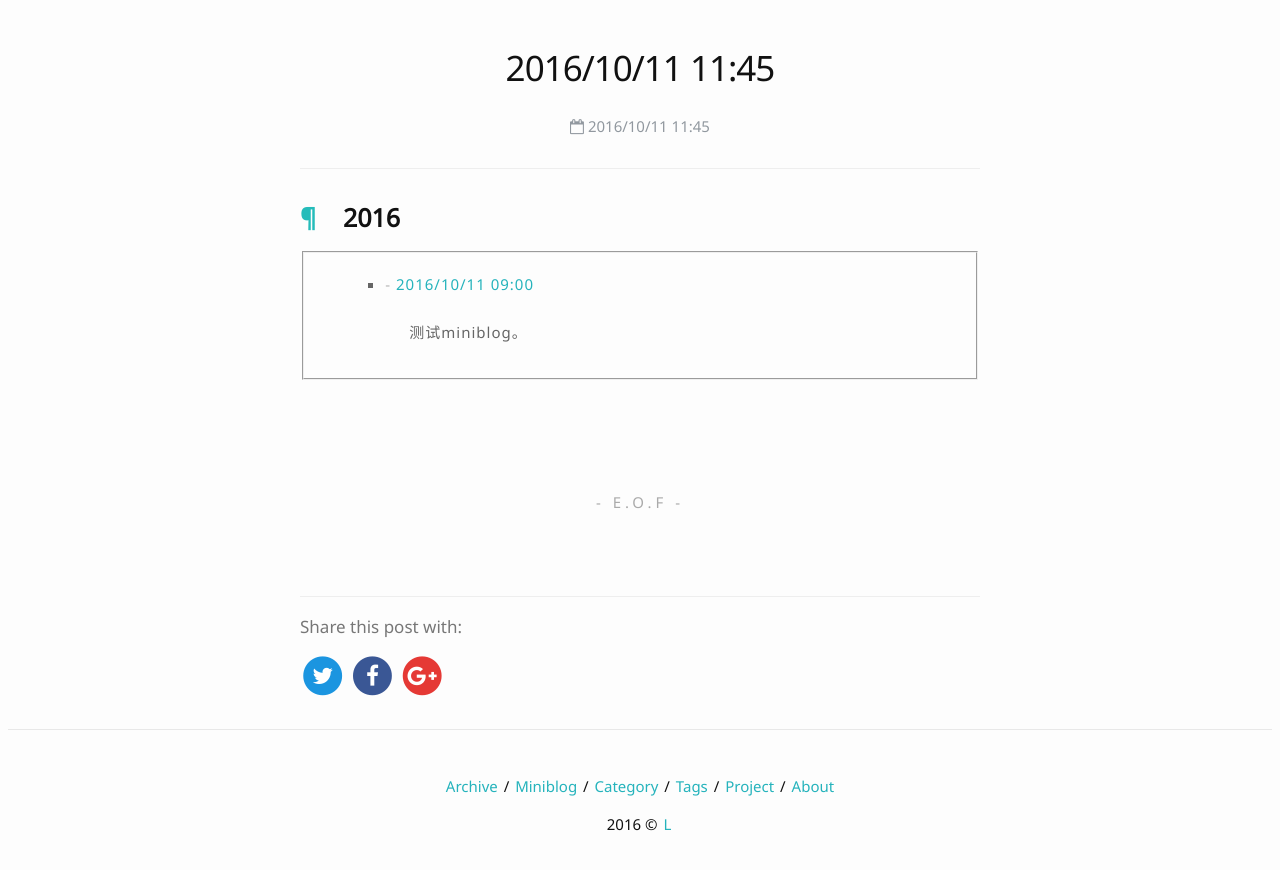
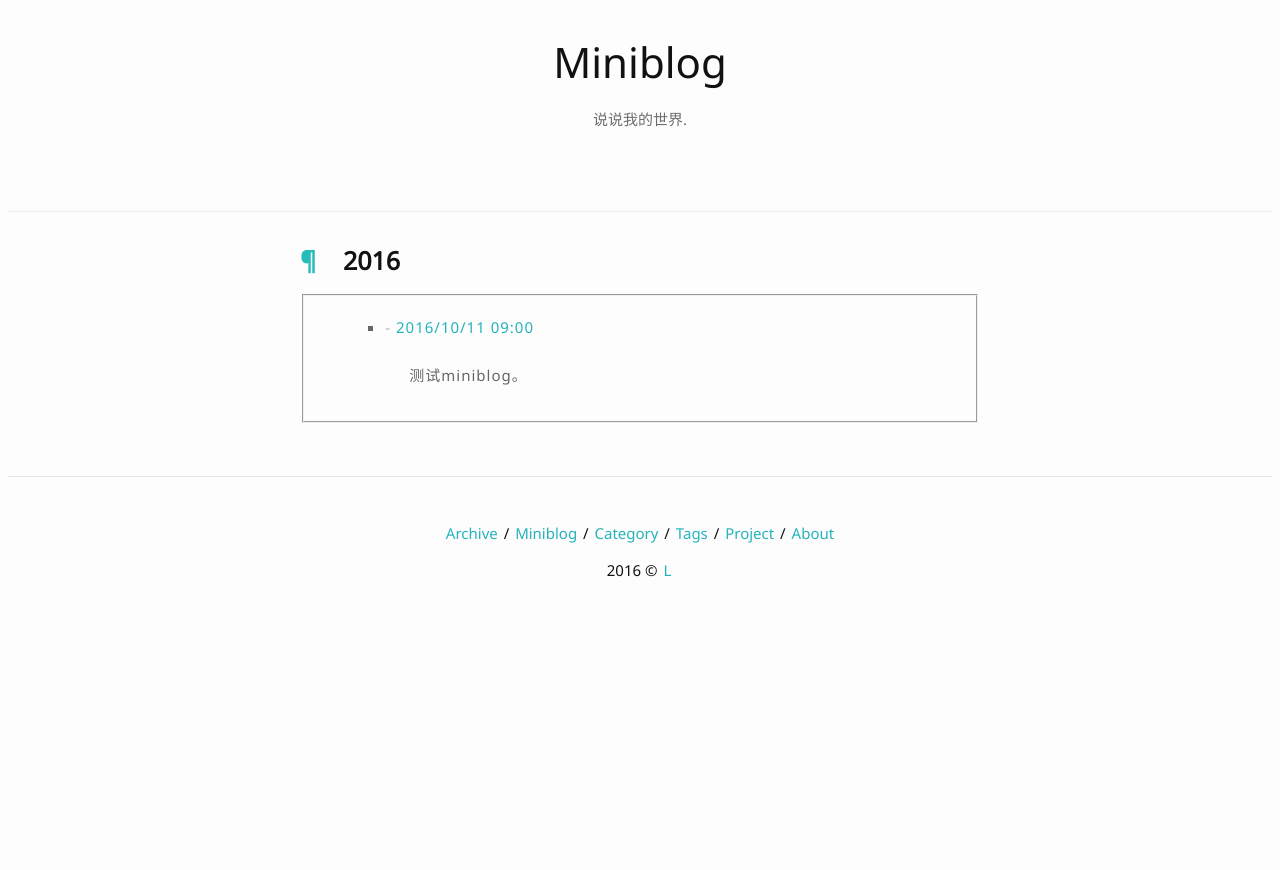
Before and after one commit to liuyanfight/liuyanfight.github.io, a Jekyll site: the page built from miniblog.html, in a window 1280 px wide. Shown: the top 870 px of the page. Built offline with Jekyll 4.4.1, drawn with Linux system fonts in a browser that asks for light colours; nearby versions of some CDN libraries; comment, search, counter and statistics services are not loaded.

Commit message:
测试mini

```diff
--- a/_layouts/mini.html
+++ b/_layouts/mini.html
@@ -8,9 +8,10 @@ layout: default
     </script>
 
     <center>
-        <div class="post-title" itemprop="name headline">{{ site.time| date: "%Y/%m/%d %H:%M" }}</div>
+        <div class="post-title" itemprop="name headline">{{ page.title }}</div>
 
-        <div class="post-meta"><i class="fa fa-calendar-o"></i> <time datetime="{{ page.date | date: " %Y/%m/%d %H:%M " }}" itemprop="datePublished">{{ site.time | date: "%Y/%m/%d  %H:%M" }}</time> {% if page.author %}&nbsp;&nbsp;•&nbsp;&nbsp;<i class="fa fa-user-secret"></i>            <span itemprop="author" itemscope itemtype="http://schema.org/Person"><span itemprop="name">L</span> {% endif %}
+        <div class="post-meta"><i class="fa fa-calendar-o"></i> <time datetime="{{ page.date | date: " %Y/%m/%d %H:%M " }}" itemprop="datePublished">{{ page.date | date: "%Y/%m/%d  %H:%M" }}</time>
+        {% if page.author %}&nbsp;&nbsp;•&nbsp;&nbsp;<i class="fa fa-user-secret"></i>            <span itemprop="author" itemscope itemtype="http://schema.org/Person"><span itemprop="name">L</span> {% endif %}
             <!-- <br> -->
             <!-- <i class="fa fa-eye"></i> <span id="busuanzi_value_page_pv"><i class="fa fa-spinner fa-pulse"></i></span>˚C</span> -->
         </div>
@@ -20,7 +21,13 @@ layout: default
 
 <article class="post" itemscope itemtype="http://schema.org/BlogPosting">
     <div class="post-content">
+      <center>
+    {% if page.subtitle %}
+    <p>{{ page.subtitle }}</p>
+    {% endif %}
+      </center>
         <!-- <h2>Directory</h2> -->
+
     </div>
 
     <div id="category"></div>
--- a/miniblog.html
+++ b/miniblog.html
@@ -1,5 +1,5 @@
 ---
-layout: mini
+layout: page
 title: Miniblog
 subtitle: 说说我的世界.
 permalink: /miniblog/
```
